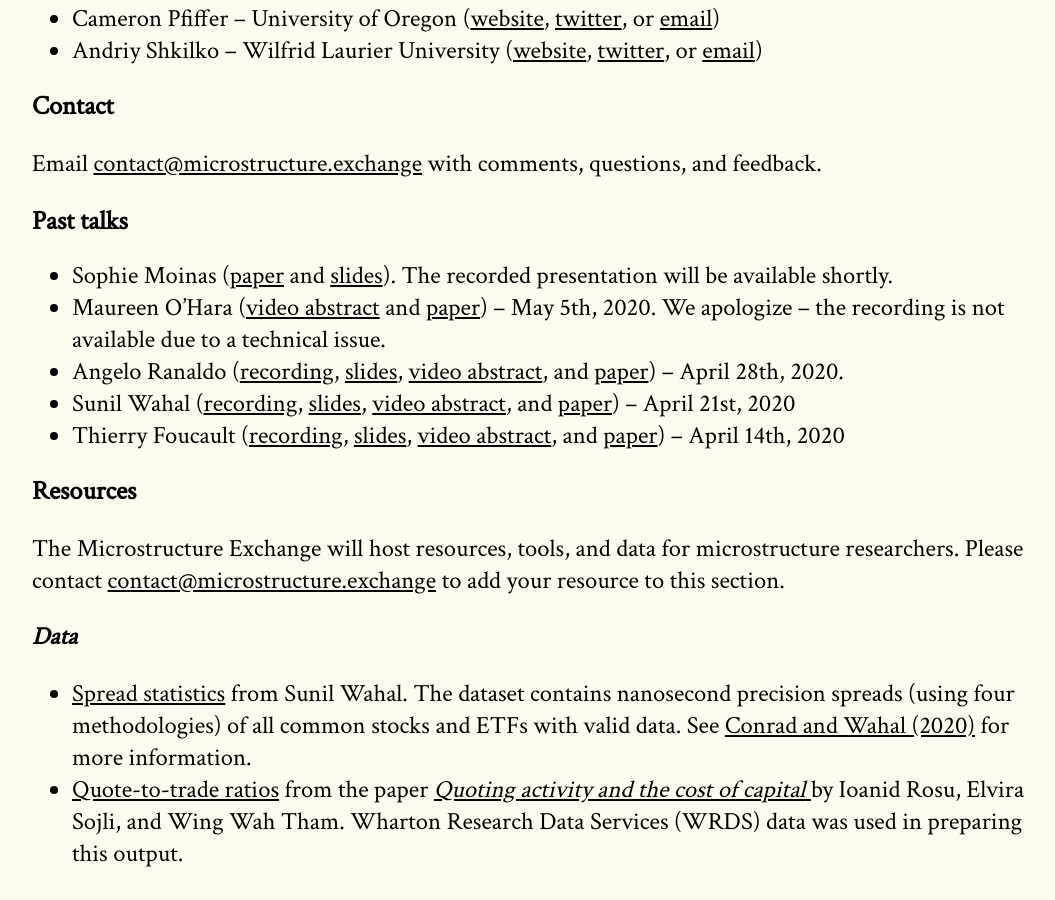
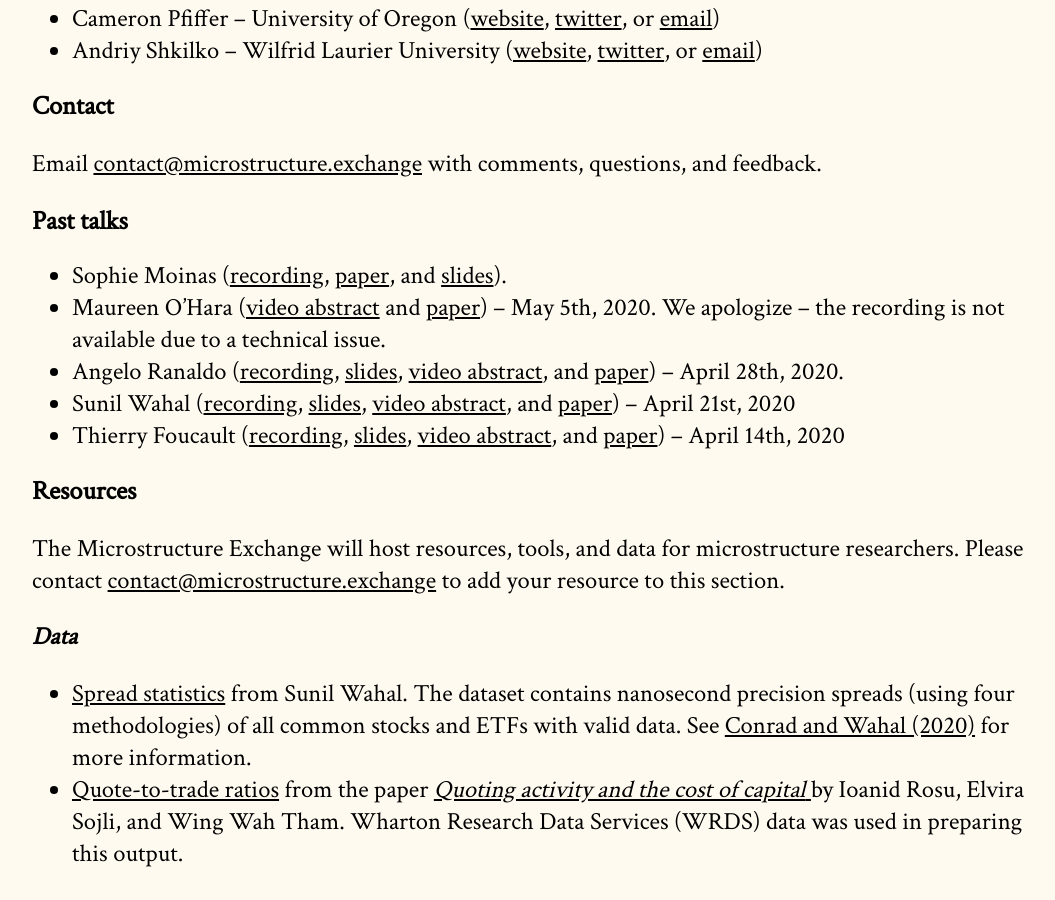
Before and after one commit to cpfiffer/microstructure.exchange, a Jekyll site: the page built from index.md, in a window 1280 px wide and 900 px high, scrolled down 2385 px. Shown: the whole window, without its empty margins (96-1151 px from the left). Built offline with Jekyll 4.4.1, drawn with Linux system fonts in a browser that asks for light colours; some web fonts are replaced.

Commit message:
Update index.md

```diff
--- a/index.md
+++ b/index.md
@@ -50,7 +50,7 @@ Email [contact@microstructure.exchange](mailto:contact@microstructure.exchange)
 
 ## Past talks
 
-- Sophie Moinas ([paper](https://papers.ssrn.com/sol3/papers.cfm?abstract_id=2939502) and [slides](/slides/Sophie-Moinas-Slides.pdf)). The recorded presentation will be available shortly.
+- Sophie Moinas ([recording](https://www.youtube.com/watch?v=qKvihYW8bEE&feature=youtu.be), [paper](https://papers.ssrn.com/sol3/papers.cfm?abstract_id=2939502), and [slides](/slides/Sophie-Moinas-Slides.pdf)).
 - Maureen O'Hara ([video abstract](https://www.youtube.com/watch?v=9Qtg0ZFDics) and [paper](/papers/The Electronic Evolution of Corporate Bond Dealers.pdf)) -- May 5th, 2020. We apologize -- the recording is not available due to a technical issue.
 - Angelo Ranaldo ([recording](https://www.youtube.com/watch?v=DY-YA4KYn5w), [slides](/slides/RanaldoSomogyi_webinar20200428_slides.pdf), [video abstract](https://www.youtube.com/watch?v=3ormJqfCx-o), and [paper](https://papers.ssrn.com/sol3/papers.cfm?abstract_id=3263279)) -- April 28th, 2020.
 - Sunil Wahal ([recording](https://youtu.be/3QiHYYw1zII), [slides](/slides/AlgoMicroExch.pdf), [video abstract](https://www.youtube.com/watch?v=tcc41xI6vQw&feature=youtu.be), and [paper](https://papers.ssrn.com/sol3/papers.cfm?abstract_id=3497001)) -- April 21st, 2020
```
